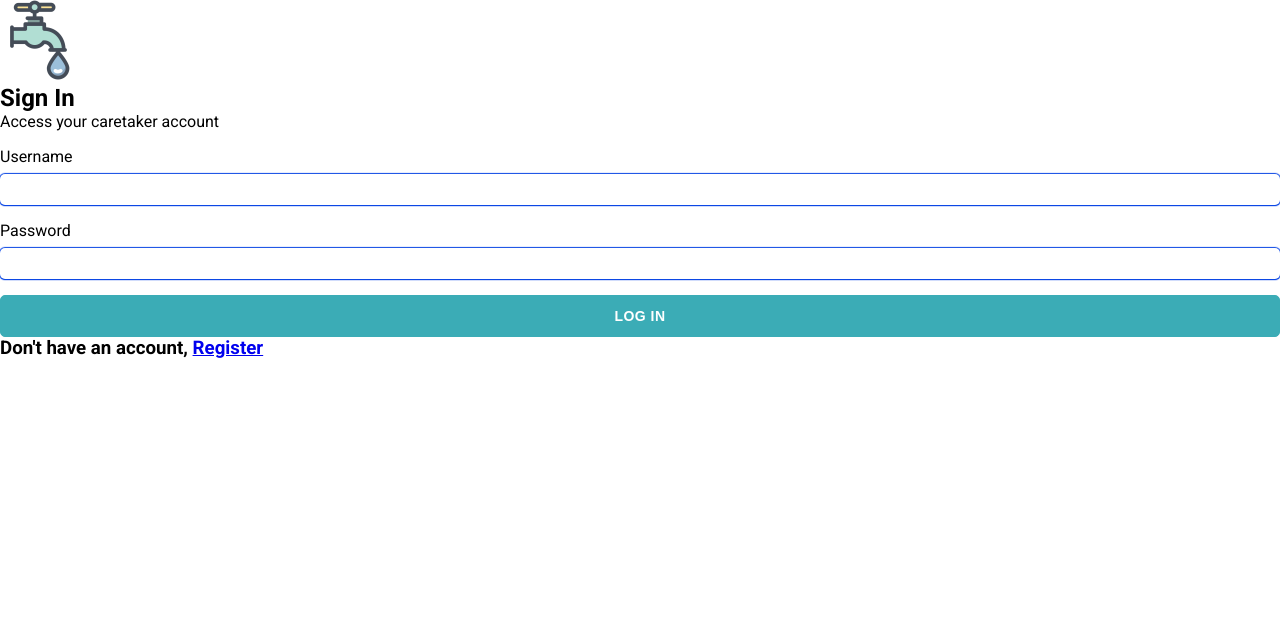
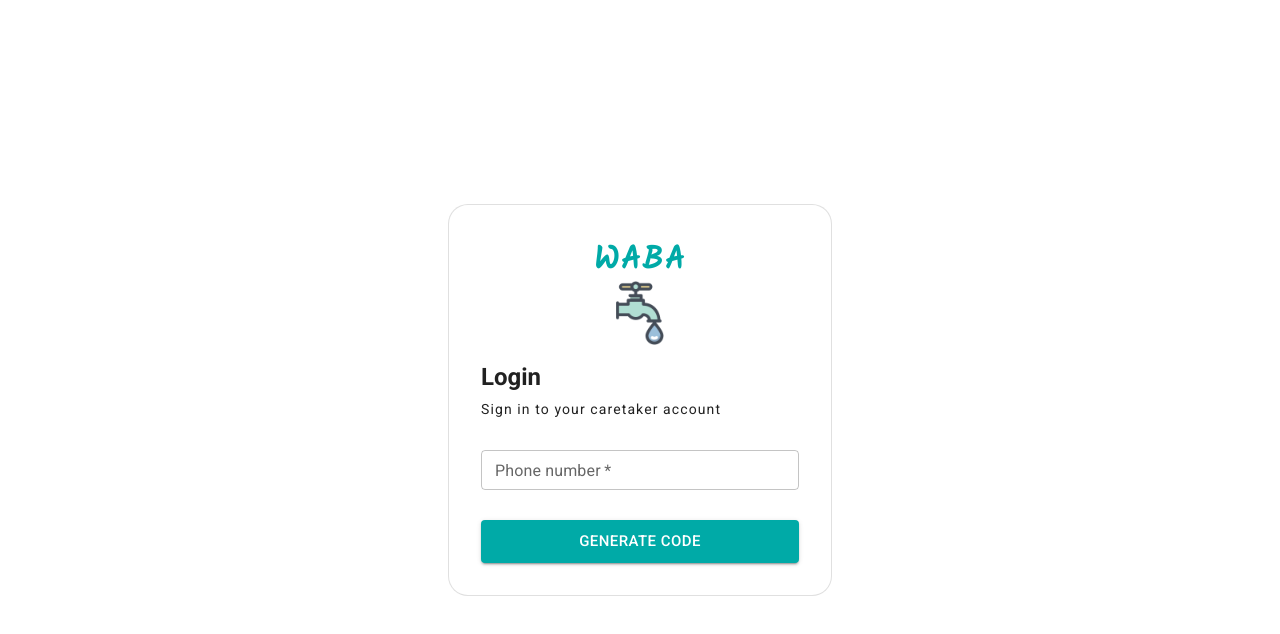
Before and after one commit to Ocholla-T/waba-rui, a React (Vite) app: page /auth/login in a window 1280 px wide. Shown: the top 634 px of the page. Built offline with nearby package versions, Linux system fonts and the light colour scheme.

Commit message:
ADD: login form functionality and template

```diff
--- a/src/components/pages/login/index.tsx
+++ b/src/components/pages/login/index.tsx
@@ -1,74 +1,128 @@
-import axios from 'axios'
-import { ChangeEvent, FC, FormEvent, FormEventHandler, ReactElement, useState } from 'react'
-import { Link, NavigateFunction, useNavigate } from 'react-router-dom'
-import { CustomButton } from '@ui/button'
-import { CustomInput } from '@ui/input'
+import Logo from '@images/logo.png'
+import { Box, Button, Card, TextField } from '@mui/material'
 import { AuthService } from '@services/auth'
-import logo from '@images/logo.png'
-
+import axios, { AxiosRequestConfig, AxiosResponse } from 'axios'
+import React, {
+  ChangeEvent,
+  ChangeEventHandler,
+  FC,
+  FormEvent,
+  FormEventHandler,
+  ReactElement,
+  useState,
+} from 'react'
+import { useNavigate } from 'react-router-dom'
 import './_index.scss'
 
-type loginProps = {}
+type LoginProps = {}
 
-export const Login: FC<loginProps> = ({}: loginProps): ReactElement => {
-  const [username, setUsername] = useState('')
-  const [password, setPassword] = useState('')
-  const device_name = navigator.userAgent
-  const navigate: NavigateFunction = useNavigate()
+export const Login: FC<LoginProps> = ({}: LoginProps): ReactElement => {
+  const [inputValue, setInputValue] = useState({ phone: '' })
+  const navigate = useNavigate()
 
-  const handleSubmit: FormEventHandler<HTMLFormElement> = (
-    event: FormEvent<HTMLFormElement>,
+  const handleChange: ChangeEventHandler<HTMLInputElement> = (
+    event: ChangeEvent<HTMLInputElement>,
   ): void => {
+    const { value } = event.target
+
+    setInputValue({ phone: value })
+  }
+
+  const generateCode: FormEventHandler<HTMLDivElement> = async (
+    event: FormEvent<HTMLDivElement>,
+  ): Promise<void> => {
     event.preventDefault()
-    axios
-      .post('https://waba-api.rascan.co.ke/api/token/generate', { username, password, device_name })
-      .then((response) => {
-        if (response.status === 200) {
-          AuthService.setLocalStorage(response)
-          navigate('/')
-        }
+
+    const config: AxiosRequestConfig<any> = {
+      method: 'POST',
+      url: 'https://waba-api.rascan.co.ke/api/code/generate',
+      headers: { Accept: 'application/json', 'Content-Type': 'application/json' },
+      data: {
+        ...inputValue,
+      },
+    }
+
+    await axios
+      .request(config)
+      .then((response: AxiosResponse<any, any>) => {
+        localStorage.setItem(
+          'waba_caretaker',
+          JSON.stringify({ data: { user: { phone: inputValue.phone } } }),
+        )
+        navigate('/verification')
       })
       .catch((error) => {
-        console.error(error)
+        console.log(error)
       })
   }
 
-  const getUsername = (event: ChangeEvent<HTMLInputElement>) => {
-    setUsername(event.target.value)
-  }
+  return (
+    <main className="login">
+      <Box
+        sx={{
+          minWidth: '100vw',
+          minHeight: '100vh',
+          display: 'flex',
+          flexDirection: 'column',
+          alignItems: 'center',
+          justifyContent: 'center',
+        }}
+      >
+        <Card
+          className="login-form"
+          variant="outlined"
+          component="form"
+          sx={{
+            display: 'flex',
+            width: { xs: '95%', sm: '30%' },
+            padding: '2rem ',
+            flexDirection: 'column',
+            alignItems: 'center',
+            justifyContent: 'center',
+            borderRadius: '20px',
+          }}
+          onSubmit={generateCode}
+        >
+          <h1 className="login-form--title">WABA</h1>
+          <img className="login-form--image" src={Logo} alt="waba logo" />
+          <div className="login-form--text">
+            <h2 className="login-form--text__subtitle">Login</h2>
+            <p className="login-form--text__desc">Sign in to your caretaker account</p>
+          </div>
 
-  const getPassword = (event: ChangeEvent<HTMLInputElement>) => {
-    setPassword(event.target.value)
-  }
-  return (
-    <main className="register">
-      <form action="" method="post" className="login--form" onSubmit={handleSubmit}>
-        <img className="register--form--logo" src={logo} />
-        <div className="login--form--title">
-          <h2>Sign In</h2>
-          <p>Access your caretaker account</p>
-        </div>
-        <CustomInput
-          className="login--input"
-          id="username"
-          label="Username"
-          type="text"
-          autoComplete="email"
-          handleChange={getUsername}
-        />
-        <CustomInput
-          className="login--input"
-          id="password"
-          label="Password"
-          type="password"
-          autoComplete="newPassword"
-          handleChange={getPassword}
-        />
-        <CustomButton className="login--form--button" value="Log In" type="submit" />
-        <h3 className="login--form--option">
-          Don't have an account, <Link to="/auth/register">Register</Link>
-        </h3>
-      </form>
+          <TextField
+            className="login-form--input"
+            required
+            id="phone"
+            label="Phone number"
+            placeholder="+254 ********"
+            type="tel"
+            autoComplete="new-password"
+            fullWidth
+            size="small"
+            sx={{
+              marginTop: ' 1.1875rem',
+            }}
+            // error={errors.phone[0].length > 0}
+            // helperText={errors.phone[0].length > 0 && `${errors.phone[0]}`}
+            value={inputValue.phone}
+            onChange={handleChange}
+          />
+
+          <Button
+            type="submit"
+            variant="contained"
+            size="large"
+            sx={{
+              width: '100%',
+              marginTop: ' 1.875rem',
+              backgroundColor: '#00AAA7',
+            }}
+          >
+            Generate Code
+          </Button>
+        </Card>
+      </Box>
     </main>
   )
 }
```
